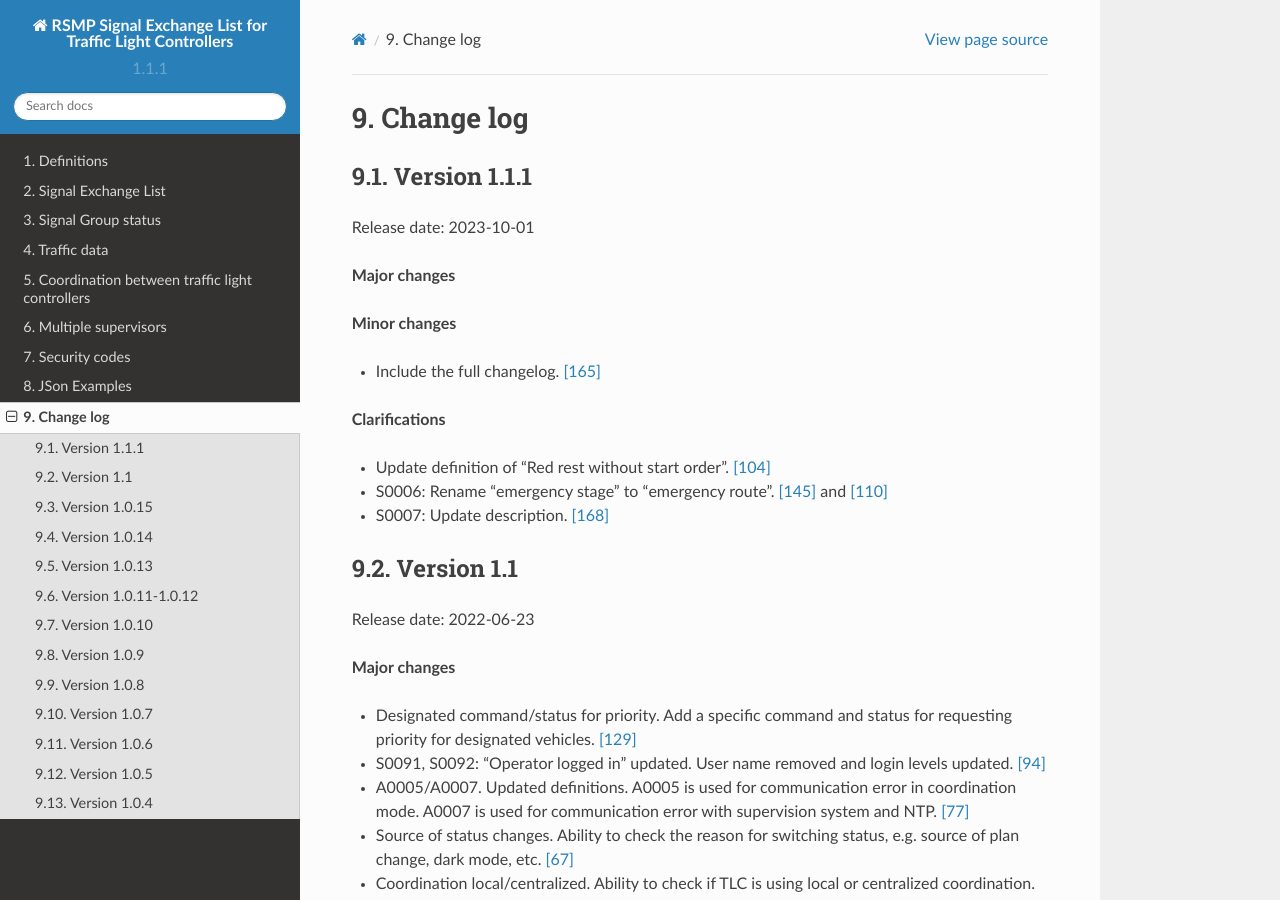
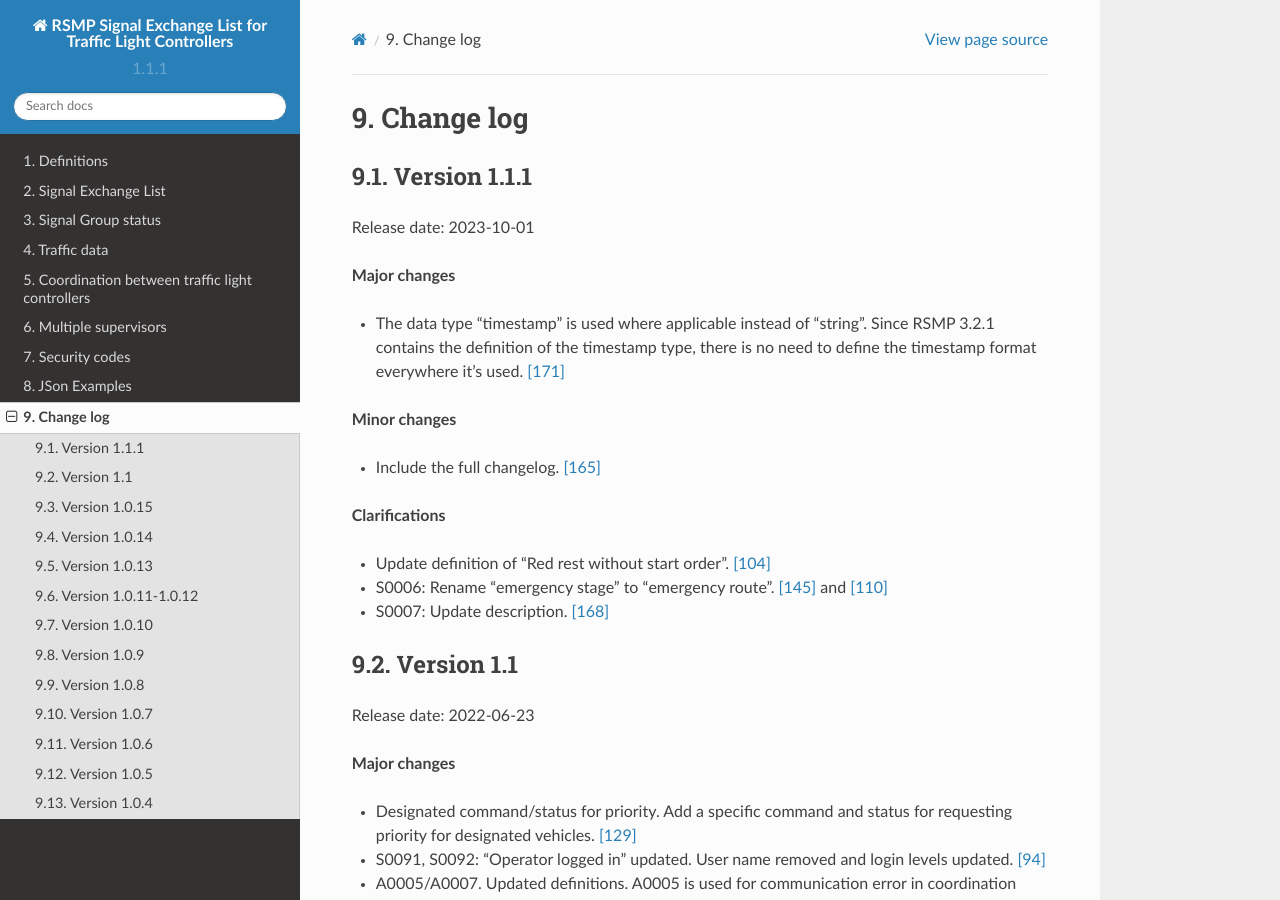
Before and after one commit to rsmp-nordic/rsmp_sxl_traffic_lights, a Sphinx documentation site: the page built from source/changelog.rst, in a window 1280 px wide and 900 px high. Built offline with Sphinx 7.4.7 and the Read the Docs theme 2.0.0, drawn with Linux system fonts in a browser that asks for light colours.

Commit message:
Update changelog

```diff
--- a/source/changelog.rst
+++ b/source/changelog.rst
@@ -9,6 +9,10 @@ Version 1.1.1
 Release date: 2023-10-01
 
 **Major changes**
+
+- The data type "timestamp" is used where applicable instead of "string".
+  Since RSMP 3.2.1 contains the definition of the timestamp type, there is
+  no need to define the timestamp format everywhere it's used. :issue:`171`
 
 **Minor changes**
 
```
